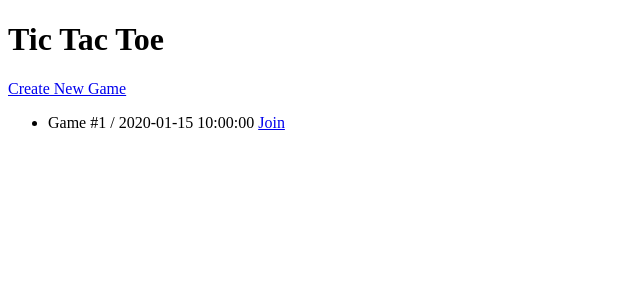
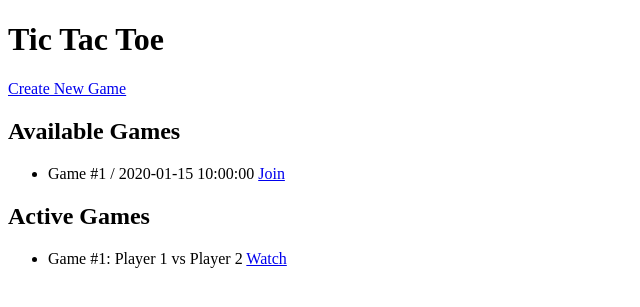
Before and after one commit to maxwellzp/php-tic-tac-toe, a Symfony app: template templates/game/index.html.twig in a window 1280 px wide. Shown: the top 307 px of the page, without its empty margins (0-640 px from the left). Run offline with Twig, Linux system fonts and the light colour scheme; the template is opened without the code that fills it: most values are stand-ins (such as "Sample title", 1, 10 or a date in 2020); some libraries are stand-ins or nearby versions.

Commit message:
Styling with bootstrap

```diff
--- a/templates/game/index.html.twig
+++ b/templates/game/index.html.twig
@@ -3,11 +3,20 @@
 {% block title %}Tic Tac Toe - Home{% endblock %}
 
 {% block body %}
-    <div class="row">
-        <div>
-            <h1>Tic Tac Toe</h1>
-            <a href="{{ path('app_game_new') }}" class="btn">Create New Game</a>
+    <div class="row justify-content-center">
+        <div class="col-md-8">
+            <h1 class="text-center mb-5">Tic Tac Toe</h1>
 
+            <div class="text-center mb-4">
+                <a href="{{ path('app_game_new') }}" class="btn btn-primary btn-lg">Create New Game</a>
+            </div>
+
+
+            <div class="card mb-4">
+                <div class="card-header">
+                    <h2>Available Games</h2>
+                </div>
+                <div class="card-body">
                     {% if waitingGames|length > 0 %}
                         <ul>
                             {% for game in waitingGames %}
@@ -22,4 +31,30 @@
                     {% endif %}
                 </div>
             </div>
+
+
+            <div class="card">
+                <div class="card-header">
+                    <h2>Active Games</h2>
+                </div>
+                <div class="card-body">
+                    {% if activeGames|length > 0 %}
+                        <ul class="list-group">
+                            {% for game in activeGames %}
+                                <li class="list-group-item">
+                                    Game #{{ game.id }}: Player 1 vs Player 2
+                                    <a href="{{ path('app_game_play', {'id': game.id}) }}"
+                                       class="btn btn-sm btn-info float-end">Watch</a>
+                                </li>
+                            {% endfor %}
+                        </ul>
+                    {% else %}
+                        <p>No active games at the moment.</p>
+                    {% endif %}
+                </div>
+            </div>
+
+
+        </div>
+    </div>
 {% endblock %}
```
Also changed, not shown: templates/game/play.html.twig (+33 -15 lines). Lines whose indentation alone changed are shown as unchanged.
